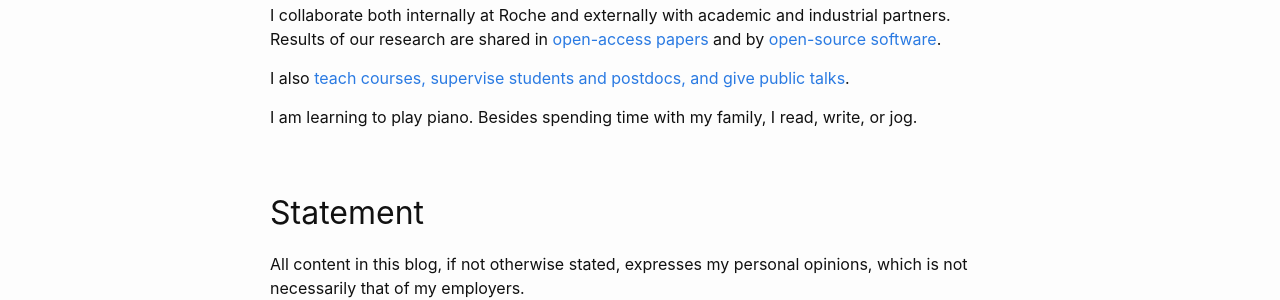
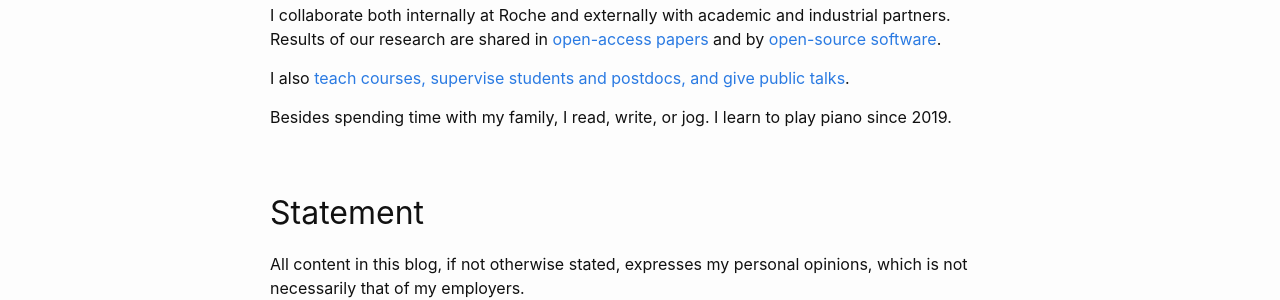
Before and after one commit to Accio/accio.github.io, a Jekyll site: the page built from _pages/about.md, in a window 1280 px wide. Shown: the part 356-656 px from the top of the page. Built offline with Jekyll 4.4.1, drawn with Linux system fonts in a browser that asks for light colours.

Commit message:
use common sense

```diff
--- a/_pages/about.md
+++ b/_pages/about.md
@@ -14,7 +14,7 @@ I collaborate both internally at Roche and externally with academic and industri
 
 I also [teach courses, supervise students and postdocs, and give public talks]({{site.url}}/education).
 
-I am learning to play piano. Besides spending time with my family, I read, write, or jog.
+Besides spending time with my family, I read, write, or jog. I learn to play piano since 2019.
 
 ## Statement
 
```
